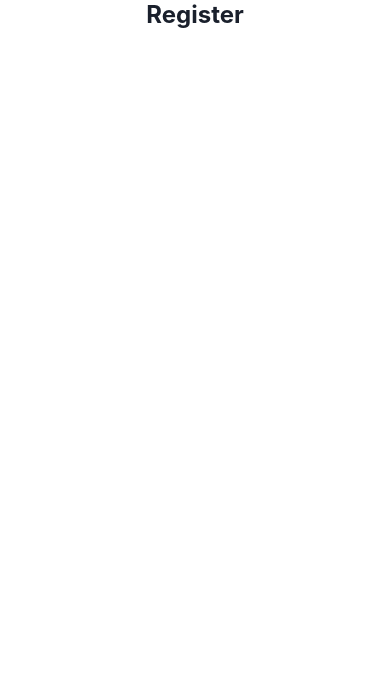
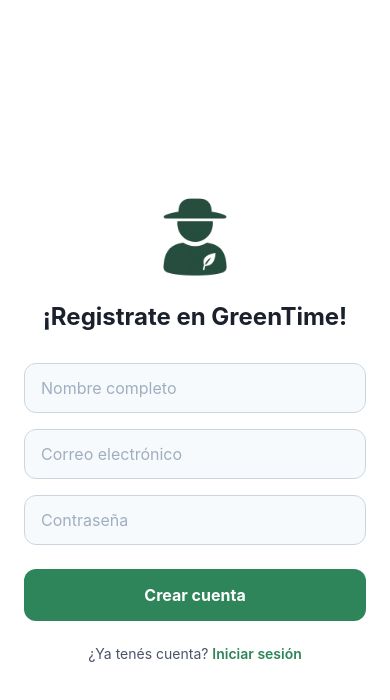
Before and after one commit to Goonzuu/gardening-app, a React Native app: screen /Register in a window 390 px wide. Shown: the top 700 px of the page. Built offline with nearby package versions, Linux system fonts and the light colour scheme; no server answers.

Commit message:
Register screen implementation

```diff
--- a/screens/RegisterScreen/index.tsx
+++ b/screens/RegisterScreen/index.tsx
@@ -1,12 +1,73 @@
-import React from 'react';
-import { View, Text } from 'react-native';
+import React, { useState } from 'react';
+import {
+    Text,
+    TextInput,
+    TouchableOpacity,
+    KeyboardAvoidingView,
+    Platform,
+    ScrollView,
+    Image,
+} from 'react-native';
 import styles from './styles';
+import { useNavigation } from '@react-navigation/native';
+import { NativeStackNavigationProp } from '@react-navigation/native-stack';
 
 const RegisterScreen = () => {
+    const navigation = useNavigation<NativeStackNavigationProp<any>>();
+
+    const [fullName, setFullName] = useState('');
+    const [email, setEmail] = useState('');
+    const [password, setPassword] = useState('');
+
     return (
-        <View style={styles.container}>
-            <Text style={styles.title}>Register</Text>
-        </View>
+        <KeyboardAvoidingView
+            behavior={Platform.OS === 'ios' ? 'padding' : undefined}
+            style={styles.container}
+        >
+            <ScrollView contentContainerStyle={styles.scroll}>
+                <Image
+                    source={require('../../assets/icons/gardenMen-icon.png')}
+                    style={styles.icon}
+                    resizeMode="contain"
+                />
+                <Text style={styles.title}>¡Registrate en GreenTime!</Text>
+
+                <TextInput
+                    style={styles.input}
+                    placeholder="Nombre completo"
+                    placeholderTextColor="#A0AEC0"
+                    value={fullName}
+                    onChangeText={setFullName}
+                />
+                <TextInput
+                    style={styles.input}
+                    placeholder="Correo electrónico"
+                    placeholderTextColor="#A0AEC0"
+                    keyboardType="email-address"
+                    autoCapitalize="none"
+                    value={email}
+                    onChangeText={setEmail}
+                />
+                <TextInput
+                    style={styles.input}
+                    placeholder="Contraseña"
+                    placeholderTextColor="#A0AEC0"
+                    secureTextEntry
+                    value={password}
+                    onChangeText={setPassword}
+                />
+
+                <TouchableOpacity style={styles.button}>
+                    <Text style={styles.buttonText}>Crear cuenta</Text>
+                </TouchableOpacity>
+
+                <TouchableOpacity onPress={() => navigation.navigate('Login')} style={styles.secondaryAction}>
+                    <Text style={styles.secondaryText}>
+                        ¿Ya tenés cuenta? <Text style={styles.link}>Iniciar sesión</Text>
+                    </Text>
+                </TouchableOpacity>
+            </ScrollView>
+        </KeyboardAvoidingView>
     );
 };
 
--- a/screens/RegisterScreen/styles.ts
+++ b/screens/RegisterScreen/styles.ts
@@ -10,6 +10,13 @@
     flexGrow: 1,
     padding: 24,
     justifyContent: 'center',
+    alignItems: 'center',
+  },
+  icon: {
+    width: 100,
+    height: 100,
+    marginBottom: 14,
+    marginTop: 6,
   },
   title: {
     fontSize: 24,
@@ -21,6 +28,7 @@
   input: {
     backgroundColor: '#F7FAFC',
     borderColor: '#CBD5E0',
+    width: '100%',
     borderWidth: 1,
     borderRadius: 12,
     paddingHorizontal: 16,
@@ -31,6 +39,7 @@
   },
   button: {
     backgroundColor: Colors.primary,
+    width: '100%',
     paddingVertical: 16,
     borderRadius: 12,
     alignItems: 'center',
```
Also changed, not shown: assets/icons/gardenMen-flower-icon.png (added), assets/icons/gardenMen-icon.png (added).
